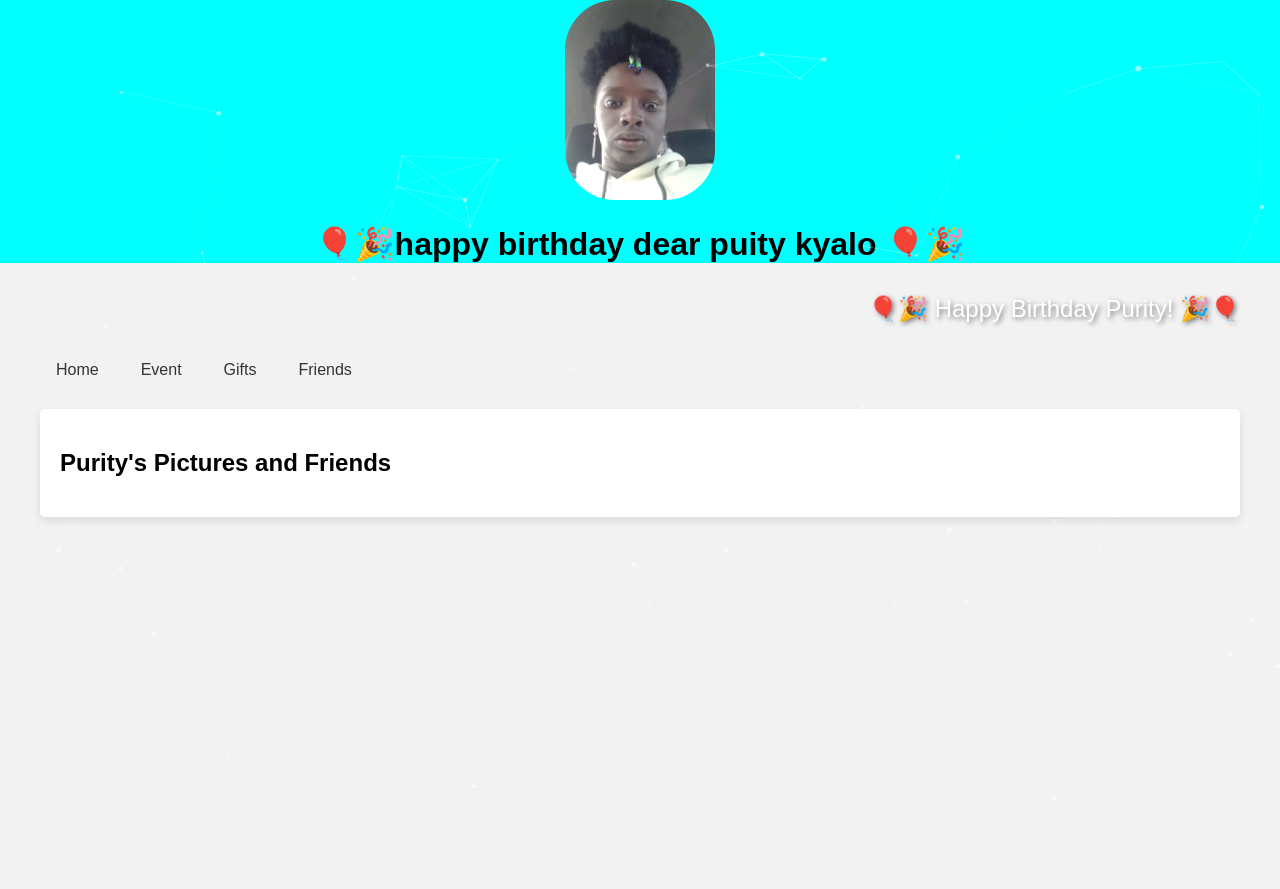
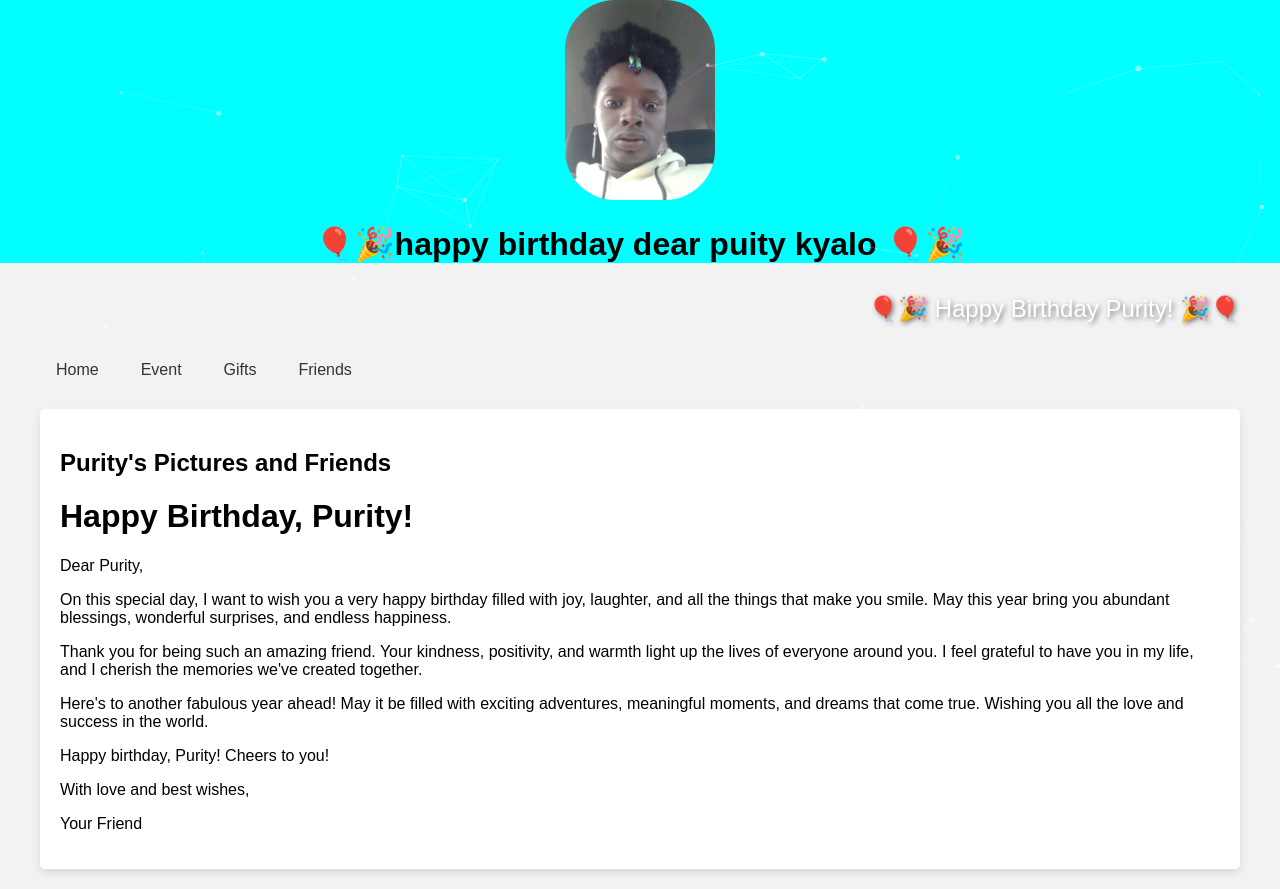
Before and after one commit to metroliv/birthday1, a plain HTML site: page index.html in a window 1280 px wide. Both pictures are taken after a click on the link "Friends". Before the commit the page ends 800 px from the top, so only its background shows below. Drawn offline with nearby package versions, Linux system fonts and the light colour scheme.

Commit message:
Update index.html

```diff
--- a/index.html
+++ b/index.html
@@ -58,6 +58,15 @@
     <div class="content" id="pictures" style="display: none;">
         <h2>Purity's Pictures and Friends</h2>
         <!-- Add pictures and friend details here -->
+        <div class="birthday-wish">
+        <h1>Happy Birthday, Purity!</h1>
+        <p>Dear Purity,</p>
+        <p>On this special day, I want to wish you a very happy birthday filled with joy, laughter, and all the things that make you smile. May this year bring you abundant blessings, wonderful surprises, and endless happiness.</p>
+        <p>Thank you for being such an amazing friend. Your kindness, positivity, and warmth light up the lives of everyone around you. I feel grateful to have you in my life, and I cherish the memories we've created together.</p>
+        <p>Here's to another fabulous year ahead! May it be filled with exciting adventures, meaningful moments, and dreams that come true. Wishing you all the love and success in the world.</p>
+        <p>Happy birthday, Purity! Cheers to you!</p>
+        <p>With love and best wishes,</p>
+        <p>Your Friend</p>
     </div>
 
     <div class="content" id="contact" style="display: none;">
```
